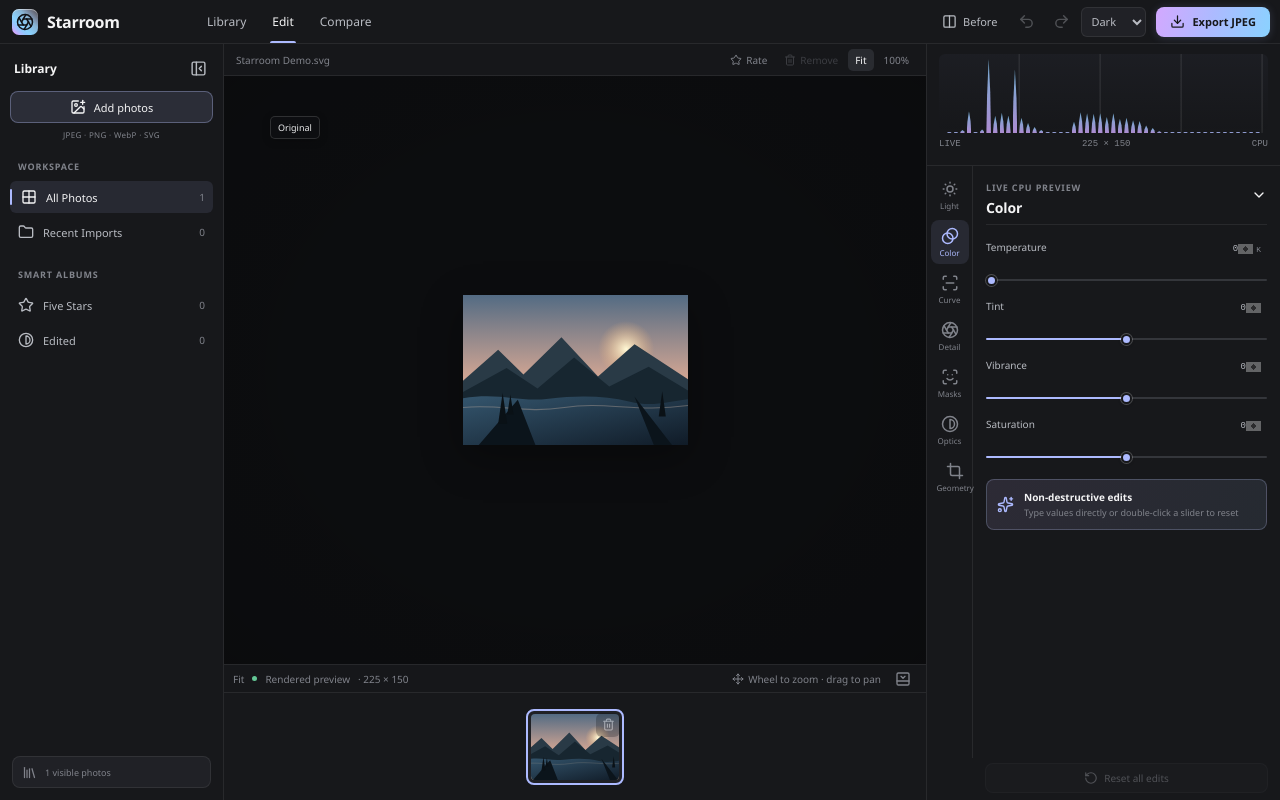
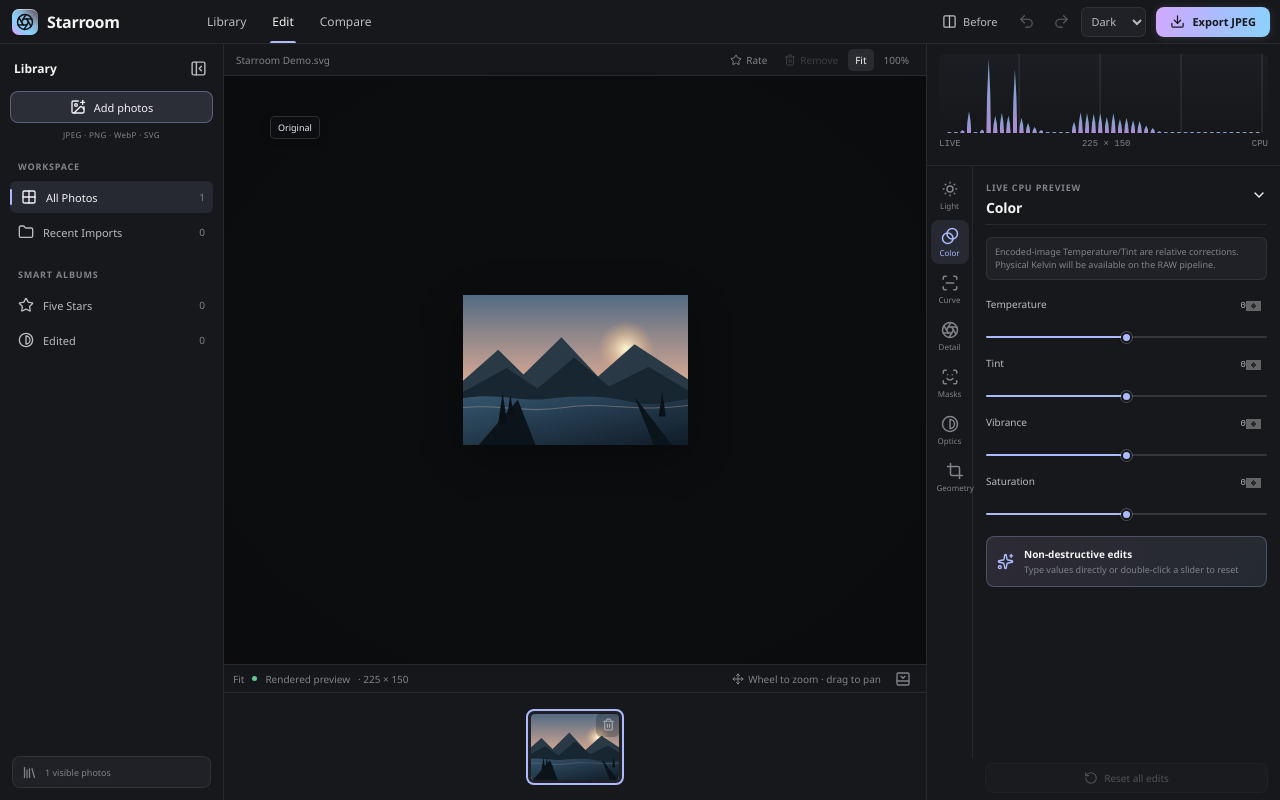
Before and after one commit to jjuyp/First, a React (Vite) app: page / in a window 1280 px wide. Both pictures are taken after a click on the button "Color". Built offline with nearby package versions, Linux system fonts and the light colour scheme.

Commit message:
v0.2: align editor UI with relative WB, monotone curve and edit transactions

```diff
--- a/src/App.tsx
+++ b/src/App.tsx
@@ -10,7 +10,7 @@ import {
   defaultAdjustments,
 } from './editorState'
 import {
-  calculateHistogram, hasAdjustments, renderImageSource,
+  calculateHistogram, hasAdjustments, mapToneCurve, renderImageSource,
   type RadialMask, type ToneCurvePoint,
 } from './imagePipeline'
 
@@ -94,7 +94,7 @@ const sliderGroups: Partial<Record<Tool, Array<{ key: AdjustmentKey; label: stri
     { key: 'blacks', label: 'Blacks', min: -100, max: 100, step: 1 },
   ],
   color: [
-    { key: 'temperature', label: 'Temperature', min: 2000, max: 12000, step: 50, suffix: ' K' },
+    { key: 'temperature', label: 'Temperature', min: -100, max: 100, step: 1 },
     { key: 'tint', label: 'Tint', min: -100, max: 100, step: 1 },
     { key: 'vibrance', label: 'Vibrance', min: -100, max: 100, step: 1 },
     { key: 'saturation', label: 'Saturation', min: -100, max: 100, step: 1 },
@@ -130,9 +130,9 @@ function IconButton({ label, disabled, onClick, children }: { label: string; dis
   return <button className="icon-button" aria-label={label} title={label} disabled={disabled} onClick={onClick}>{children}</button>
 }
 
-function Slider({ label, value, min, max, step, suffix = '', onChange, onReset }: {
+function Slider({ label, value, min, max, step, suffix = '', onBeginEdit, onChange, onReset }: {
   label: string; value: number; min: number; max: number; step: number; suffix?: string
-  onChange: (value: number) => void; onReset: () => void
+  onBeginEdit: () => void; onChange: (value: number) => void; onReset: () => void
 }) {
   const [active, setActive] = useState(false)
   const percent = ((value - min) / (max - min)) * 100
@@ -147,7 +147,7 @@ function Slider({ label, value, min, max, step, suffix = '', onChange, onReset }
   return <div className="slider-row">
     <div className="slider-label"><span>{label}</span><label className="numeric-editor" title={`Type ${label} value`}>
       <input aria-label={`${label} value`} type="number" min={min} max={max} step={step} value={editing ? draft : display}
-        onFocus={(event) => { setEditing(true); setDraft(display); event.currentTarget.select() }}
+        onFocus={(event) => { onBeginEdit(); setEditing(true); setDraft(display); event.currentTarget.select() }}
         onChange={(event) => setDraft(event.target.value)} onBlur={commitDraft}
         onKeyDown={(event) => { if (event.key === 'Enter') event.currentTarget.blur(); if (event.key === 'Escape') { setDraft(display); event.currentTarget.blur() } }} />
       {suffix && <span>{suffix.trim()}</span>}
@@ -155,7 +155,7 @@ function Slider({ label, value, min, max, step, suffix = '', onChange, onReset }
     <div className={`slider-wrap ${active ? 'is-active' : ''}`} style={{ '--fill': `${percent}%` } as React.CSSProperties}>
       <input aria-label={label} type="range" min={min} max={max} step={step} value={value}
         onChange={(event) => onChange(Number(event.target.value))}
-        onPointerDown={() => setActive(true)} onPointerUp={() => setActive(false)}
+        onPointerDown={() => { onBeginEdit(); setActive(true) }} onPointerUp={() => setActive(false)}
         onBlur={() => setActive(false)} onDoubleClick={onReset} />
       <span className="value-bubble" style={{ left: `${percent}%` }}>{display}</span>
     </div>
@@ -176,7 +176,11 @@ function ToneCurveEditor({ points, selectedId, onSelect, onBeginEdit, onChange }
   const [dragId, setDragId] = useState<string | null>(null)
   const sorted = [...points].sort((a, b) => a.x - b.x)
   const selected = sorted.find((point) => point.id === selectedId) ?? sorted[2] ?? sorted[0]
-  const path = sorted.map((point, index) => `${index ? 'L' : 'M'} ${point.x * 300} ${(1 - point.y) * 120}`).join(' ')
+  const path = Array.from({ length: 61 }, (_, index) => {
+    const x = index / 60
+    const y = mapToneCurve(x, sorted)
+    return `${index ? 'L' : 'M'} ${x * 300} ${(1 - y) * 120}`
+  }).join(' ')
   const eventPoint = (event: React.PointerEvent<SVGSVGElement>) => {
     const rect = event.currentTarget.getBoundingClientRect()
     return {
@@ -229,7 +233,7 @@ function ToneCurveEditor({ points, selectedId, onSelect, onBeginEdit, onChange }
         <title>Input {Math.round(point.x * 100)}, output {Math.round(point.y * 100)}{point.id === 'black' || point.id === 'white' ? ' (endpoint)' : ' · right click to delete'}</title>
       </circle>)}
     </svg>
-    <div className="curve-help">Left click line to add · drag a point · right click point to delete</div>
+    <div className="curve-help">Monotone curve · left click line to add · drag point · right click to delete</div>
     {selected && <div className="curve-values">
       <label>Input <input aria-label="Selected curve point input" type="number" min="0" max="100" step="1" value={Math.round(selected.x * 100)}
         disabled={selected.id === 'black' || selected.id === 'white'} onFocus={onBeginEdit}
@@ -364,10 +368,11 @@ function PreviewCanvas({ photo, before, zoom, maskActive = false, onBeginMaskEdi
   </>
 }
 
-function Inspector({ tool, values, curvePoints, selectedCurvePoint, mask, onAdjust, onReset,
+function Inspector({ tool, values, curvePoints, selectedCurvePoint, mask, onAdjust, onBeginAdjustment, onReset,
   onCurveSelect, onCurveBegin, onCurveChange, onMaskBegin, onMaskChange }: {
   tool: Tool; values: Adjustments; curvePoints: ToneCurvePoint[]; selectedCurvePoint: string | null; mask: RadialMask
-  onAdjust: (key: AdjustmentKey, value: number) => void
+  onAdjust: (key: AdjustmentKey, value: number, recordHistory?: boolean) => void
+  onBeginAdjustment: () => void
   onReset: (key: AdjustmentKey) => void
   onCurveSelect: (id: string) => void; onCurveBegin: () => void; onCurveChange: (points: ToneCurvePoint[]) => void
   onMaskBegin: () => void; onMaskChange: (mask: RadialMask) => void
@@ -376,11 +381,12 @@ function Inspector({ tool, values, curvePoints, selectedCurvePoint, mask, onAdju
   const normalizeAngle = (value: number) => ((value + 180) % 360 + 360) % 360 - 180
   return <section className="inspector-content" aria-label={`${tool} inspector`}>
     <div className="inspector-head"><div><span className="eyebrow">Live CPU preview</span><h2>{tool}</h2></div><ChevronDown size={16} /></div>
+    {tool === 'color' && <div className="tool-note">Encoded-image Temperature/Tint are relative corrections. Physical Kelvin will be available on the RAW pipeline.</div>}
     {tool === 'masks' && <div className="tool-note">Click the photo to place the mask. Drag inside to move; drag side handles to resize; drag the top handle to rotate.</div>}
     {tool === 'curve' && <ToneCurveEditor points={curvePoints} selectedId={selectedCurvePoint} onSelect={onCurveSelect}
       onBeginEdit={onCurveBegin} onChange={onCurveChange} />}
-    {sliders.map(({ key, ...slider }) => <Slider key={key} {...slider} value={values[key]}
-      onChange={(value) => onAdjust(key, value)} onReset={() => onReset(key)} />)}
+    {sliders.map(({ key, ...slider }) => <Slider key={key} {...slider} value={values[key]} onBeginEdit={onBeginAdjustment}
+      onChange={(value) => onAdjust(key, value, false)} onReset={() => onReset(key)} />)}
     {tool === 'masks' && <div className="mask-values">
       {([
         ['Center X', 'x', mask.x * 100, 0, 100, '%'], ['Center Y', 'y', mask.y * 100, 0, 100, '%'],
@@ -535,11 +541,15 @@ export function App() {
     return () => window.removeEventListener('keydown', onKeyDown)
   })
 
-  function adjust(key: AdjustmentKey, value: number) {
+  function adjust(key: AdjustmentKey, value: number, recordHistory = true) {
     updateSelected((photo) => {
       if (photo.adjustments[key] === value) return photo
-      return { ...photo, adjustments: { ...photo.adjustments, [key]: value },
-        history: [...photo.history, takeSnapshot(photo)].slice(-100), future: [] }
+      return {
+        ...photo,
+        adjustments: { ...photo.adjustments, [key]: value },
+        history: recordHistory ? [...photo.history, takeSnapshot(photo)].slice(-100) : photo.history,
+        future: [],
+      }
     })
     setBefore(false)
   }
@@ -693,7 +703,7 @@ export function App() {
             className={tool === id ? 'active' : ''} aria-label={label}
             title={label} onClick={() => setTool(id)}><Icon size={18} /><span>{label}</span></button>)}</nav>
           <Inspector tool={tool} values={selected.adjustments} curvePoints={selected.curvePoints} selectedCurvePoint={selectedCurvePoint}
-            mask={selected.mask} onAdjust={adjust} onReset={resetAdjustment} onCurveSelect={setSelectedCurvePoint}
+            mask={selected.mask} onAdjust={adjust} onBeginAdjustment={beginInteractiveEdit} onReset={resetAdjustment} onCurveSelect={setSelectedCurvePoint}
             onCurveBegin={beginInteractiveEdit} onCurveChange={updateCurve} onMaskBegin={beginInteractiveEdit} onMaskChange={updateMask} />
         </div>
         <button className="reset-all" disabled={!hasPhotoEdits(selected)} onClick={resetAll}><RotateCcw size={14} /> Reset all edits</button>
```
